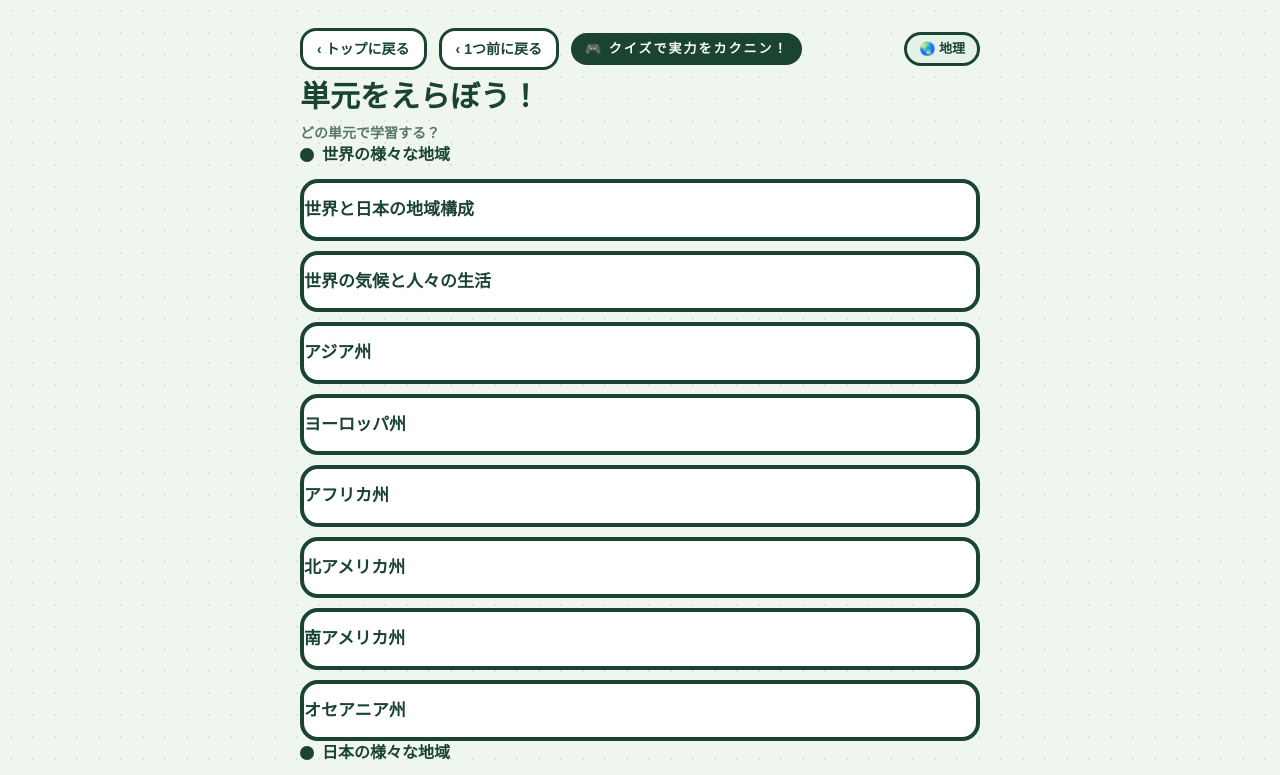
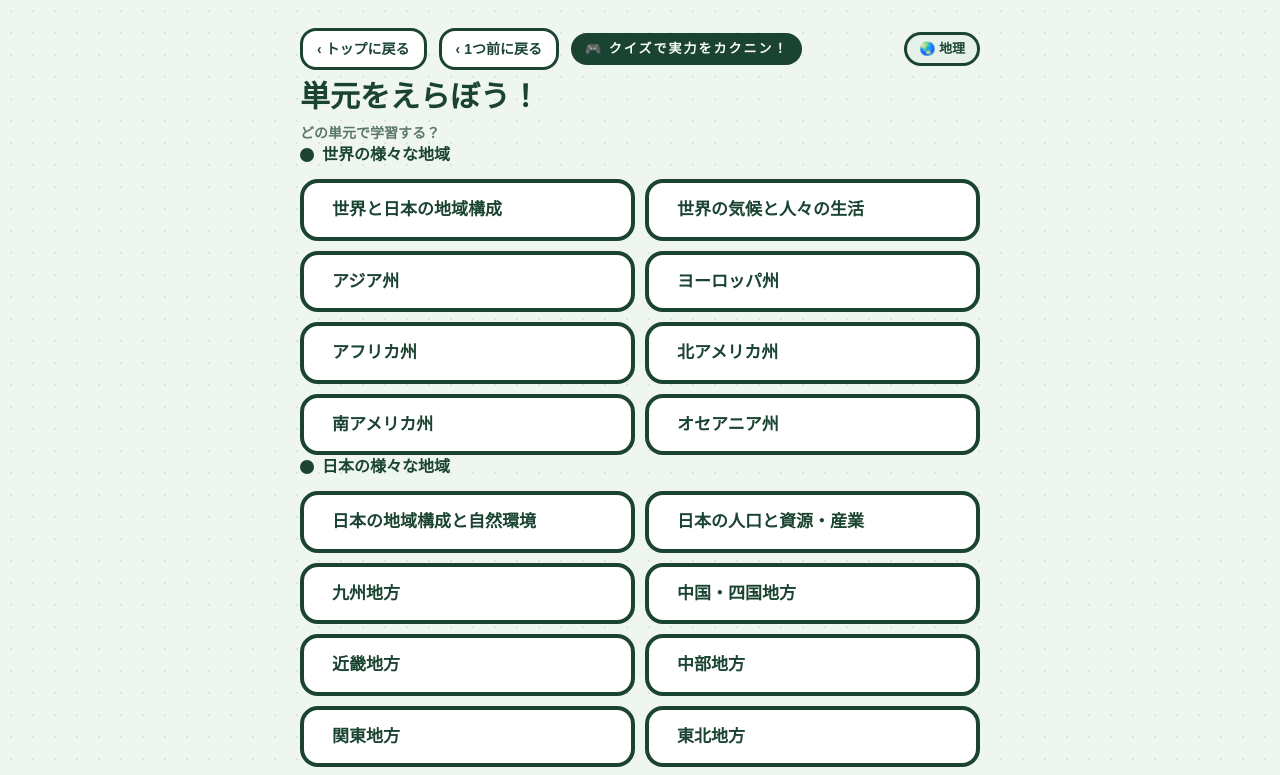
Before and after one commit to skmt-until/houkagoshakai, a Next.js app: page /quiz/chiri in a window 1280 px wide. Shown: the top 775 px of the page. Built offline with nearby package versions, Linux system fonts and the light colour scheme; a web font is replaced by a local one.

Commit message:
Lay out unit-select buttons as a 2-column grid
Single-column buttons left a lot of unused space on the right for
short titles. Switch to a 2-per-row grid (grouping headers unchanged)
and add more left padding so the text isn't flush against the border.

```diff
--- a/src/components/UnitSelect.tsx
+++ b/src/components/UnitSelect.tsx
@@ -50,7 +50,7 @@ export function UnitSelect({
               <span className="w-3.5 h-3.5 rounded-full bg-ink" />
               <span className="text-base font-black text-ink">{g.group}</span>
             </div>
-            <div className="flex flex-col gap-2.5">
+            <div className="grid grid-cols-2 gap-2.5">
               {g.items.map((it) => {
                 const content = contentMap[it.title];
                 const href = content ? `${basePath}/${subjectKey}/${content.slug}` : "#";
@@ -58,7 +58,7 @@ export function UnitSelect({
                   <StickerLink
                     key={it.title}
                     href={href}
-                    className="w-full bg-white border-4 border-ink rounded-[18px] px-4.5 py-3.5 flex flex-col items-start gap-0.5 text-left"
+                    className="w-full bg-white border-4 border-ink rounded-[18px] pl-7 pr-4.5 py-3.5 flex flex-col items-start gap-0.5 text-left"
                   >
                     <span className="text-[17px] font-black">{it.title}</span>
                   </StickerLink>
```
